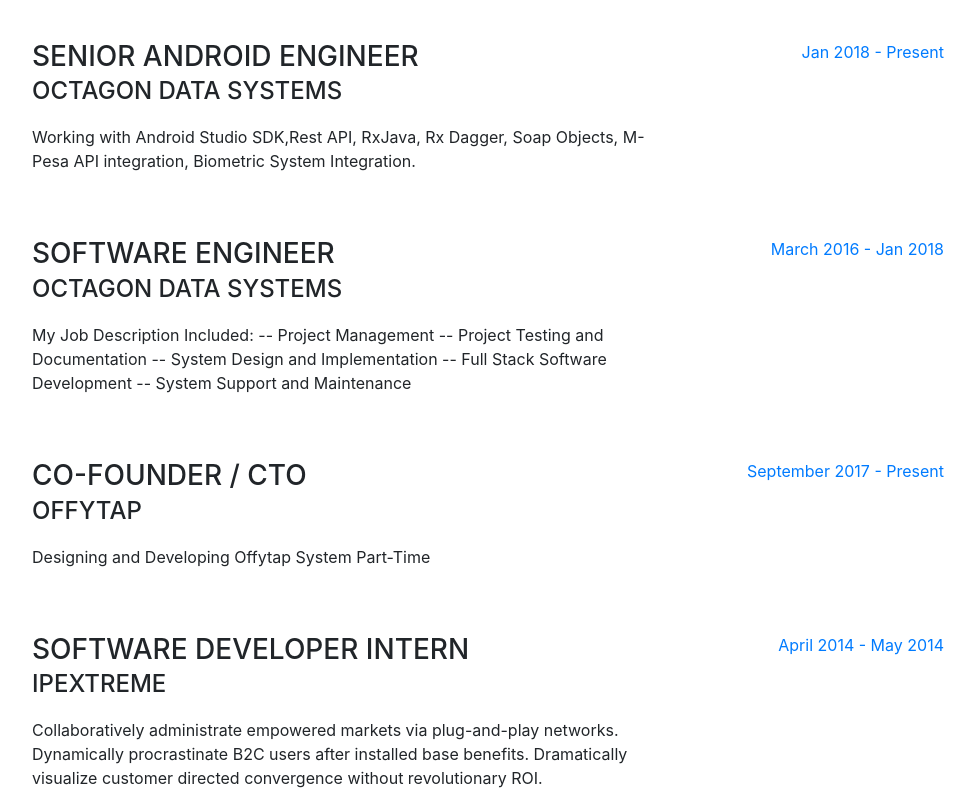
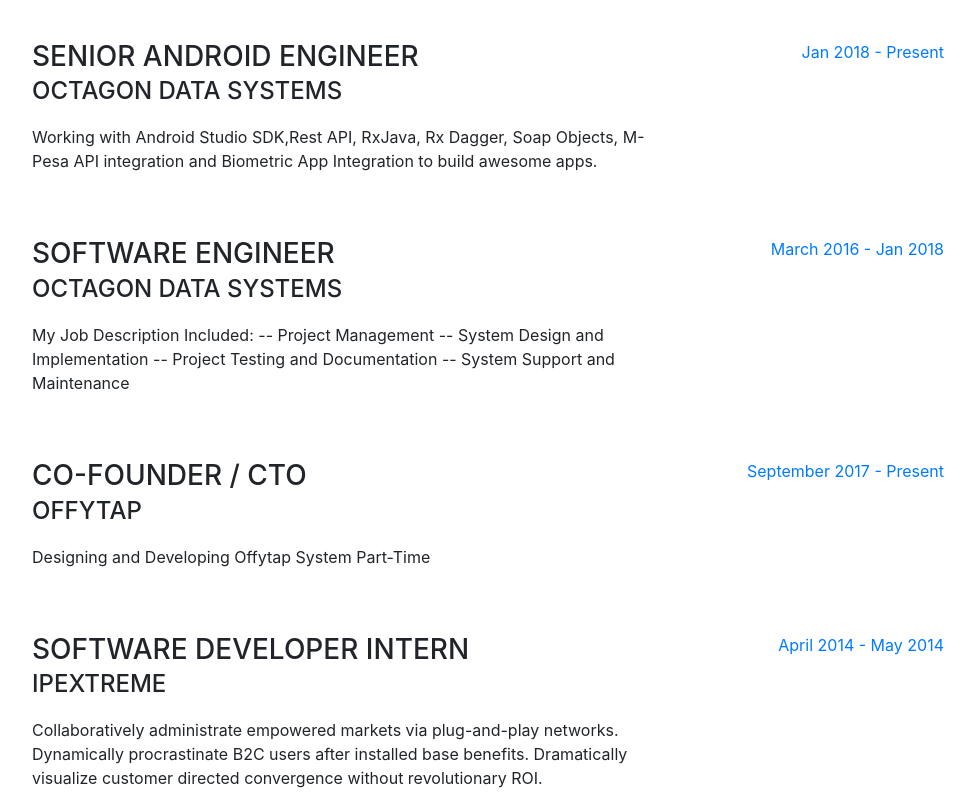
Before and after one commit to mikespux/mikespux.github.io, a website with bundled scripts: page index.html in a window 1280 px wide. Shown: the part 2460-3269 px from the top of the page, without its empty margins (288-1263 px from the left). Built offline with nearby package versions, Linux system fonts and the light colour scheme; a web font is replaced by a local one.

Commit message:
Update index.html

```diff
--- a/index.html
+++ b/index.html
@@ -177,7 +177,7 @@
             <div class="resume-content mr-auto">
               <h3 class="mb-0">Senior Android Engineer</h3>
               <div class="subheading mb-3">Octagon Data Systems</div>
-              <p>Working with Android Studio SDK,Rest API, RxJava, Rx Dagger, Soap Objects, M-Pesa API integration, Biometric System Integration.</p>
+              <p>Working with Android Studio SDK,Rest API, RxJava, Rx Dagger, Soap Objects, M-Pesa API integration and Biometric App Integration to build awesome apps.</p>
             </div>
             <div class="resume-date text-md-right">
               <span class="text-primary">Jan 2018 - Present</span>
@@ -190,9 +190,8 @@
               <div class="subheading mb-3">Octagon Data Systems</div>
               <p>My Job Description Included:
 -- Project Management
+-- System Design and Implementation
 -- Project Testing and Documentation
--- System Design and Implementation
--- Full Stack Software Development
 -- System Support and Maintenance</p>
             </div>
             <div class="resume-date text-md-right">
```
